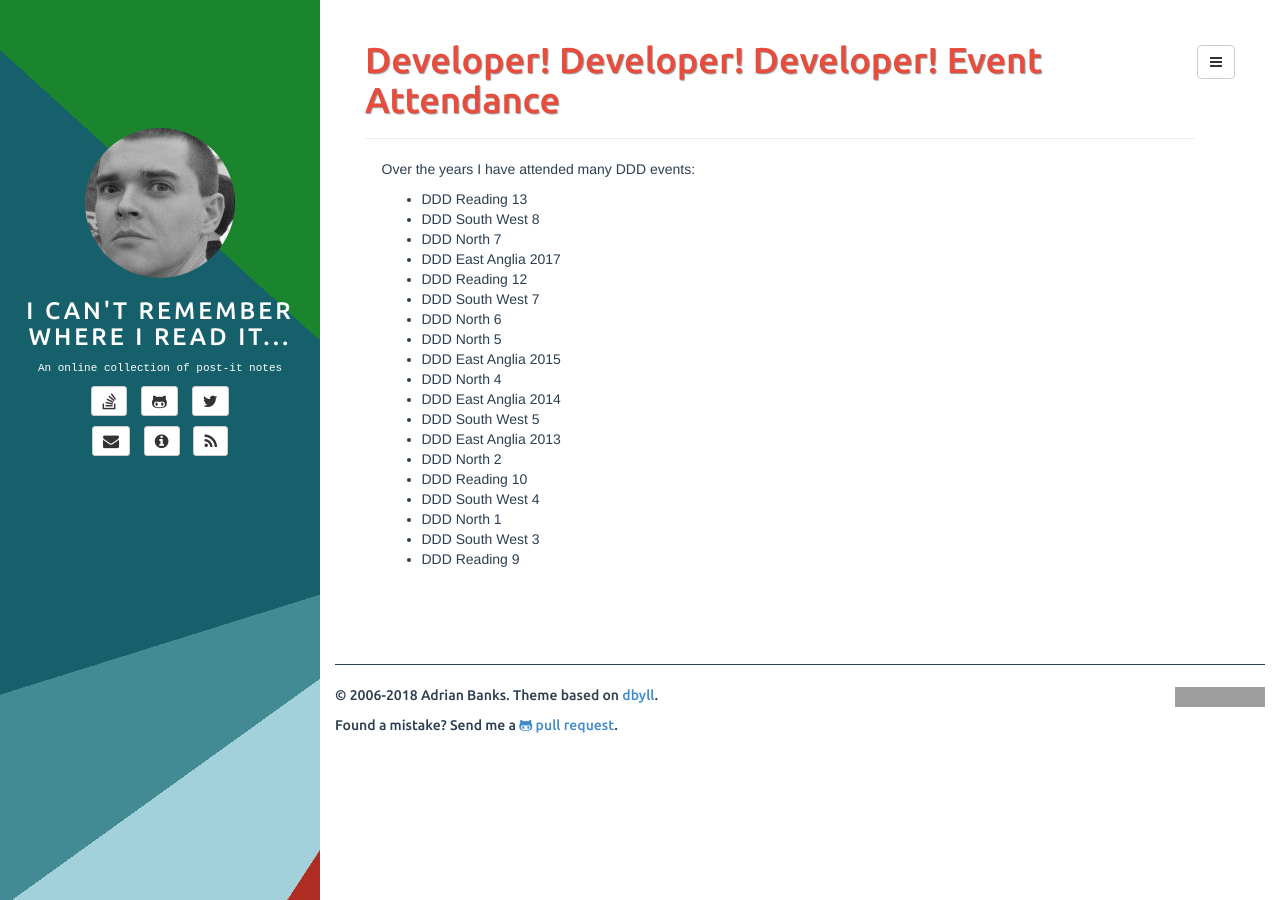
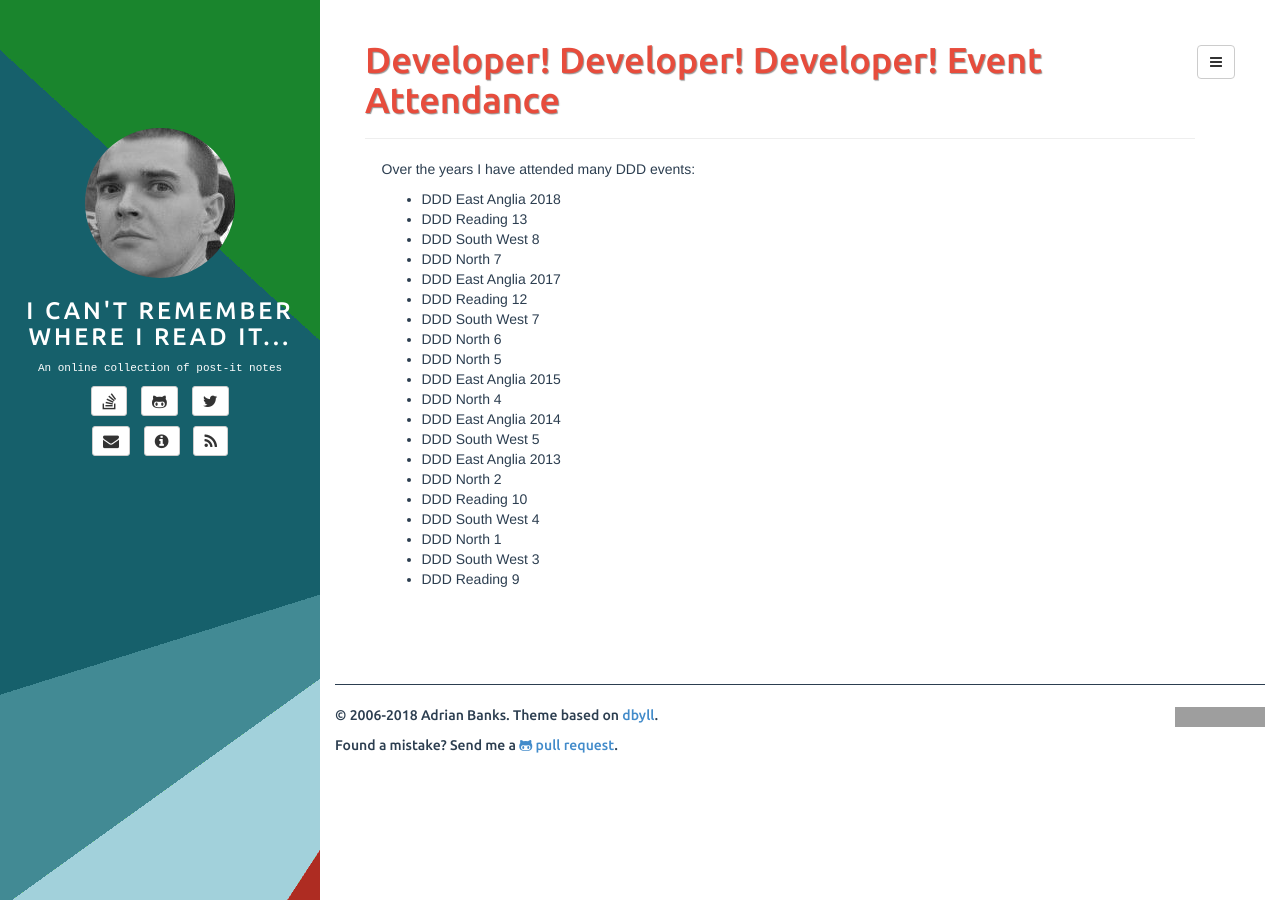
Before and after one commit to adrianbanks/adrianbanks.github.io, a Jekyll site: the page built from ddd-attendance.md, in a window 1280 px wide. Built offline with Jekyll 4.4.1, drawn with Linux system fonts in a browser that asks for light colours; grey boxes are pictures that could not be loaded.

Commit message:
Add DDD East Anglia 2018 to my attendance

```diff
--- a/ddd-attendance.md
+++ b/ddd-attendance.md
@@ -5,6 +5,7 @@ title: Developer! Developer! Developer! Event Attendance
 
 Over the years I have attended many DDD events:
 
+- DDD East Anglia 2018
 - DDD Reading 13
 - DDD South West 8
 - DDD North 7
```
